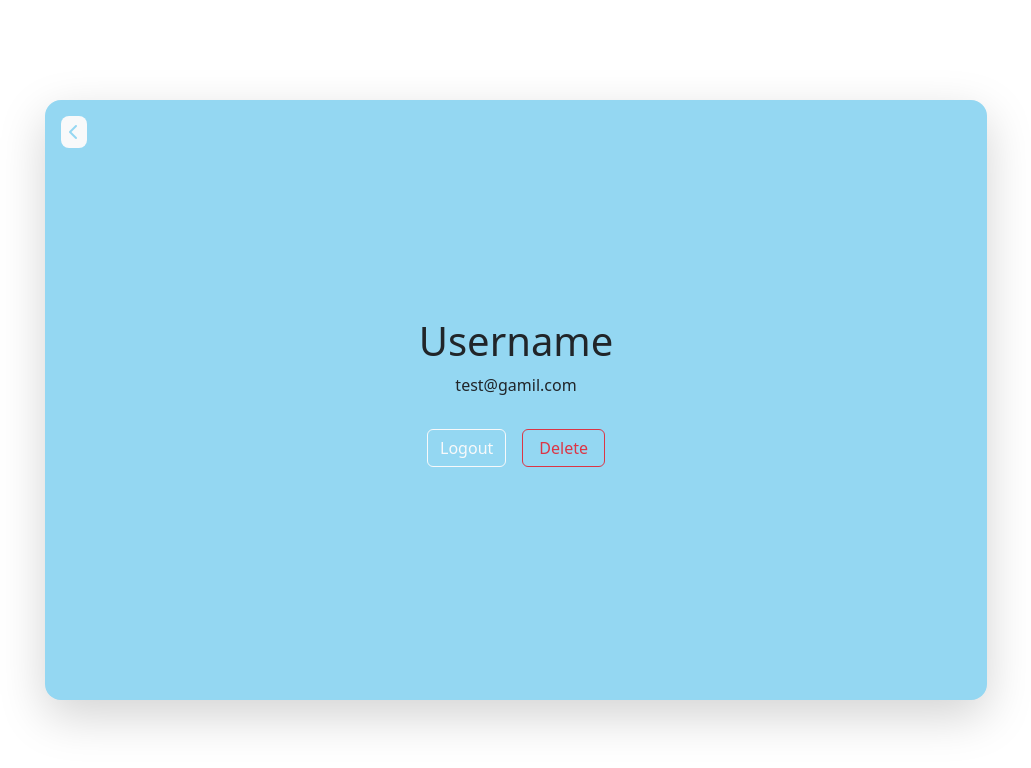
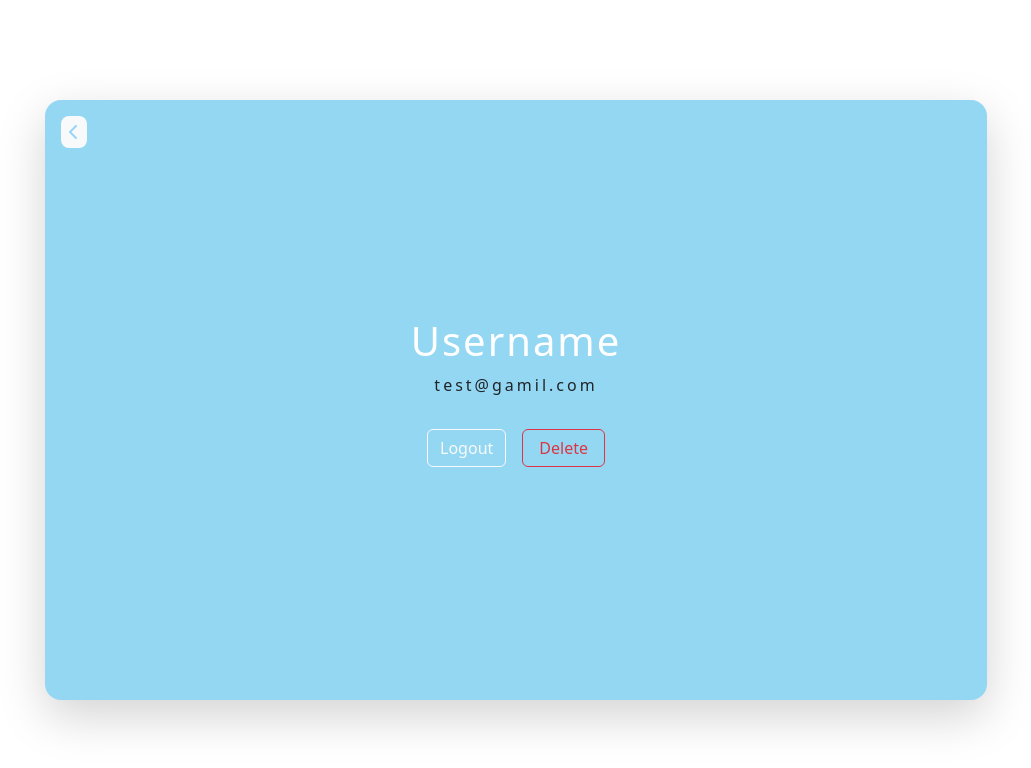
Before and after one commit to who-0/todo-fullstack, a React (Create React App) app: page /profile in a window 1280 px wide. Shown: the top 768 px of the page, without its empty margins (124-1155 px from the left). Built offline with nearby package versions, Linux system fonts and the light colour scheme.

Commit message:
modify ui

```diff
--- a/src/components/profile/Profile.component.jsx
+++ b/src/components/profile/Profile.component.jsx
@@ -1,4 +1,5 @@
 import { Link } from "react-router-dom";
+import "./Profile.css";
 import ProfileContent from "./ProfileContent.component";
 
 const Profile = () => {
--- /dev/null
+++ b/src/components/profile/Profile.css
@@ -0,0 +1,7 @@
+.uname_cs {
+  color: white;
+  letter-spacing: 2px;
+}
+.email_cs {
+  letter-spacing: 3px;
+}
--- a/src/components/profile/ProfileContent.component.jsx
+++ b/src/components/profile/ProfileContent.component.jsx
@@ -4,8 +4,8 @@ import ProfileBtn from "./ProfileBtn.component";
 function ProfileContent() {
   return (
     <div className="d-flex justify-content-center align-items-center flex-column h-100">
-      <h1 className="fs-1">Username</h1>
-      <p className="fs-6">test@gamil.com</p>
+      <h1 className="fs-1 uname_cs">Username</h1>
+      <p className="fs-6 email_cs">test@gamil.com</p>
       <ProfileBtn />
     </div>
   );
--- a/src/components/todo/Todo.css
+++ b/src/components/todo/Todo.css
@@ -1,6 +1,8 @@
+@import url("https://fonts.googleapis.com/css2?family=Caveat:wght@600&display=swap");
 .input_cs {
   border: none;
   outline: none;
+  font-family: "Caveat", cursive;
   border-bottom: 1px solid black;
   background: transparent;
   transition: all 0.2s;
@@ -24,3 +26,18 @@
   color: black;
   background-color: #bdeafc;
 }
+
+.lists_cs {
+  font-family: "Caveat", cursive;
+}
+
+.list-update_cs,
+.list-delete_cs {
+  cursor: pointer;
+}
+.list-update_cs:hover {
+  color: rgb(92, 211, 92);
+}
+.list-delete_cs:hover {
+  color: red;
+}
--- a/src/components/todo/TodoLists.component.jsx
+++ b/src/components/todo/TodoLists.component.jsx
@@ -3,13 +3,13 @@ const TodoLists = ({ lists }) => {
     <ul className="m-0 p-1 w-100">
       {lists.map((list) => (
         <li
-          className="list_cs bg-white my-1 h-50 rounded-1 p-1 ps-3  overflow-x-auto"
+          className="list_cs bg-white my-1 h-50 rounded-1 p-1 ps-3 overflow-x-auto "
           key={list.id}
         >
-          <p className="fs-5 m-0 d-inline">{list.list}</p>
+          <p className="fs-5 m-0 d-inline lists_cs">{list.list}</p>
           <div className="d-inline float-end  pe-1 fs-6 lh-lg">
-            <i className="fa-solid fa-pen"></i>
-            <i className="fa-regular fa-trash-can ms-2"></i>
+            <i className="fa-solid fa-pen list-update_cs"></i>
+            <i className="fa-regular fa-trash-can ms-2 list-delete_cs"></i>
           </div>
         </li>
       ))}
```
